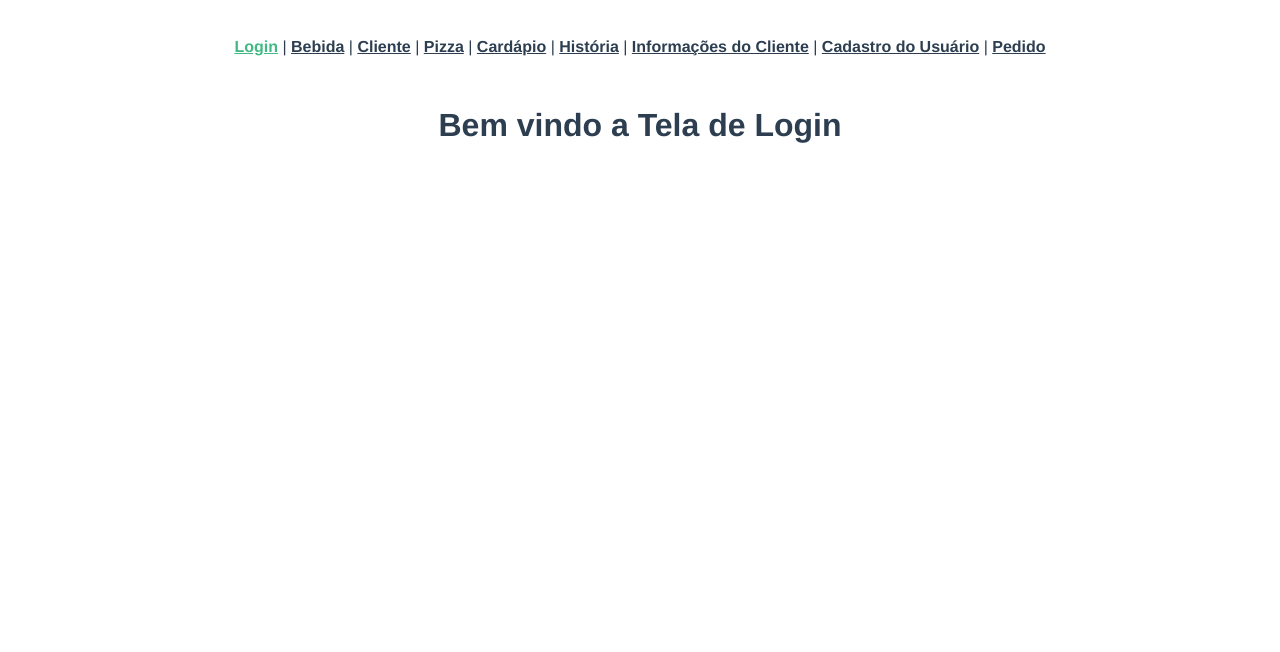
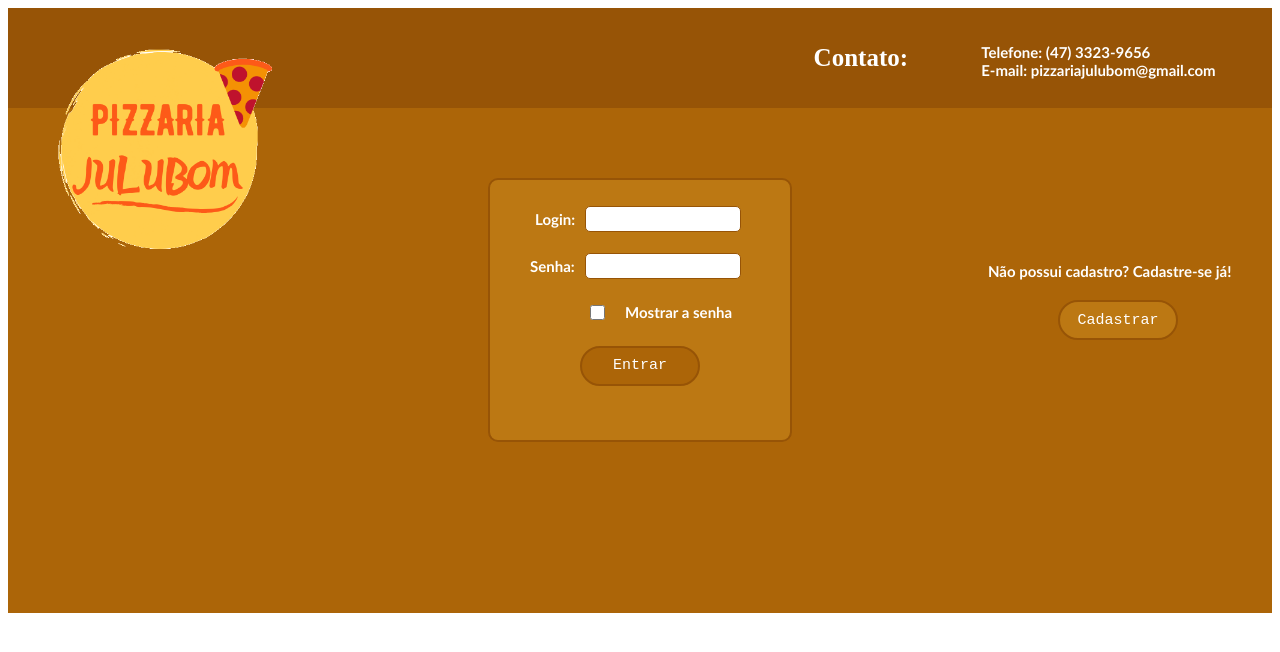
Before and after one commit to ViniciusFuhrBorba/Pizzaria-T-cnico-Vue-JS, a Vue app: page / in a window 1280 px wide. Shown: the top 652 px of the page. Built offline with nearby package versions, Linux system fonts and the light colour scheme.

Commit message:
layout da tela login feito

```diff
--- a/src/App.vue
+++ b/src/App.vue
@@ -1,6 +1,6 @@
 <template>
   <div id="app">
-    <div id="nav">
+    <div id="nav" v-show="false">
       <router-link to="/">Login</router-link> |
       <router-link to="/a_bebida">Bebida</router-link> |
       <router-link to="/a_cliente">Cliente</router-link> |
@@ -14,26 +14,3 @@
     <router-view/>
   </div>
 </template>
-
-<style>
-#app {
-  font-family: Avenir, Helvetica, Arial, sans-serif;
-  -webkit-font-smoothing: antialiased;
-  -moz-osx-font-smoothing: grayscale;
-  text-align: center;
-  color: #2c3e50;
-}
-
-#nav {
-  padding: 30px;
-}
-
-#nav a {
-  font-weight: bold;
-  color: #2c3e50;
-}
-
-#nav a.router-link-exact-active {
-  color: #42b983;
-}
-</style>
--- a/src/components/Navegador1.vue
+++ b/src/components/Navegador1.vue
@@ -1,7 +1,26 @@
 <template>
-  <div>
+ <div class="inferior">
+    <div class="superior">
+      <img src="../assets/logo.png" class="imagem">
+      <h3 class="text1">Contato:</h3>
+      <div class="textos">
+        <h4 class="text2">Telefone: (47) 3323-9656</h4>
+        <h4 class="text2">E-mail: pizzariajulubom@gmail.com</h4>
+      </div>
+    </div>
+    <div id="caixa_login">
+      <h4 class="text2" style="margin-left: 25px">Login: </h4>
+      <input class="inputs" type="text">
+      <h4 class="text2" style="margin-left: 20px">Senha: </h4>
+      <input class="inputs" type="password">
+      <input id="cb" type="checkbox">
+      <h5 class="text2">Mostrar a senha</h5>
+      <button id="botao">Entrar</button>
+    </div>
+    <h5 id="text3">Não possui cadastro? Cadastre-se já!</h5>
+    <button class="botaos">Cadastrar</button>
+ </div>
 
-  </div>
 </template>
 
 <script>
@@ -11,5 +30,97 @@ export default {
 </script>
 
 <style>
+.superior{
+  width: 100%;
+  height: 100px;
+  background-color: rgb(151, 84, 6);
+  display: flex;
+  margin: 0;
+}
 
+.inferior{
+width: 100%;
+height: 605px;
+background-color: rgb(172, 101, 8);
+margin: 0;
+}
+.text1{
+  color: white;
+  font-family: cursive;
+  font-size: 25px;
+  margin-left: 40%;
+  line-height: 50px;
+}
+.text2{
+   color: white;
+  font-family:'Trebuchet MS', 'Lucida Sans Unicode', 'Lucida Grande', 'Lucida Sans', Arial, sans-serif;
+  font-size: 15px;
+  margin: 0 10px;
+}
+.textos{
+  width: 100%;
+  height: 100%;
+  margin-left: 5%;
+  margin-top: 35px;
+}
+#caixa_login{
+  width: 260px;
+  height: 200px;
+  margin: 70px auto;
+  background-color: rgba(192, 124, 22, 0.849);
+  display: flex;
+  flex-wrap: wrap;
+  border-radius: 10px;
+  border: 2px solid rgb(151, 84, 6);
+  padding: 30px 20px ;
+}
+.inputs{
+  width: 150px;
+  height: 20px;
+  border-radius: 5px;
+  border: 1px solid rgb(151, 84, 6);
+  margin: -4px 20px 10px 0;
+  outline: none;
+  padding: 2px;
+}
+#botao{
+  width: 120px;
+  height: 40px;
+  background-color: rgb(172, 101, 8);
+  color: white;
+  font-family:monospace;
+  border-radius: 50px;
+  border: 2px solid rgb(151, 84, 6);
+  margin: 10px auto;
+  font-size: 15px;
+  outline: none;
+}
+
+#cb{
+  width: 15px;
+  height: 15px;
+  margin: 2px 10px 0 80px;
+}
+.imagem{
+  margin: 20px 0;
+  block-size: 300px;
+}
+.botaos{
+  width: 120px;
+  height: 40px;
+  background-color: rgba(192, 124, 22, 0.849);
+  color: white;
+  font-family:monospace;
+  border-radius: 50px;
+  border: 2px solid rgb(151, 84, 6);
+  margin: 20px 0 100px 1050px;
+  font-size: 15px;
+  outline: none;
+}
+#text3{
+  color: white;
+  font-family:'Trebuchet MS', 'Lucida Sans Unicode', 'Lucida Grande', 'Lucida Sans', Arial, sans-serif;
+  font-size: 15px;
+  margin: -250px 0 0 980px;
+}
 </style>
--- a/src/views/Login.vue
+++ b/src/views/Login.vue
@@ -1,6 +1,5 @@
 <template>
   <div class="login">
-    <h1>Bem vindo a Tela de Login</h1>
     <navegador1/>
   </div>
 </template>
```
Also changed, not shown: src/assets/logo.png.
